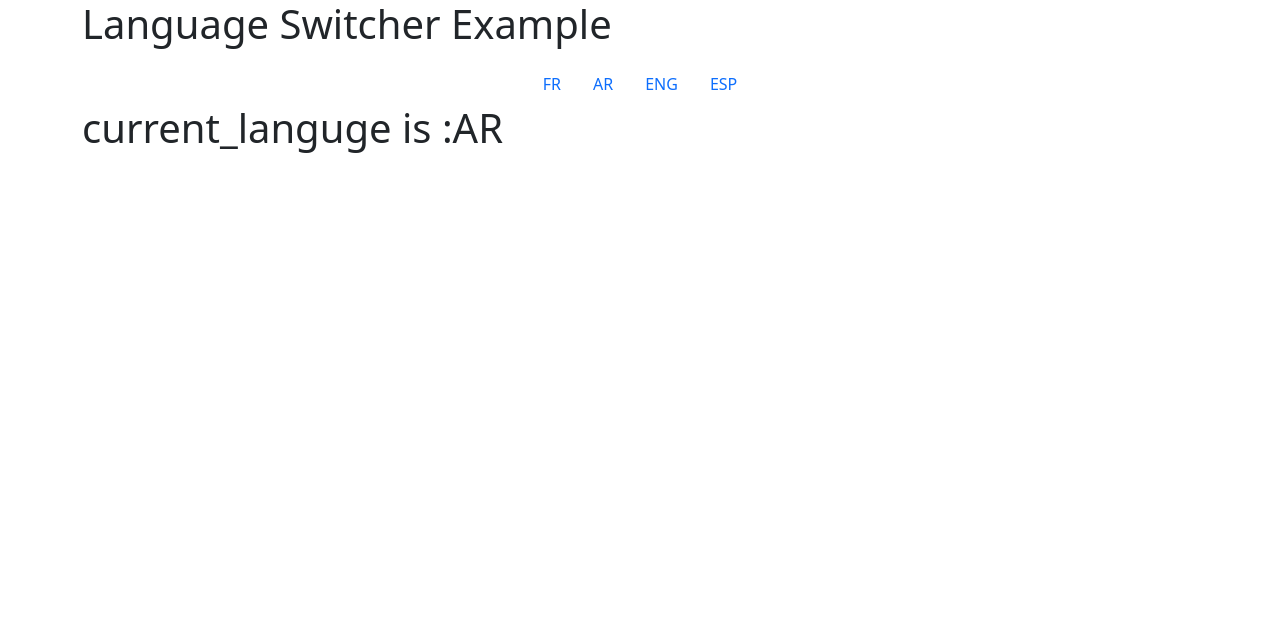
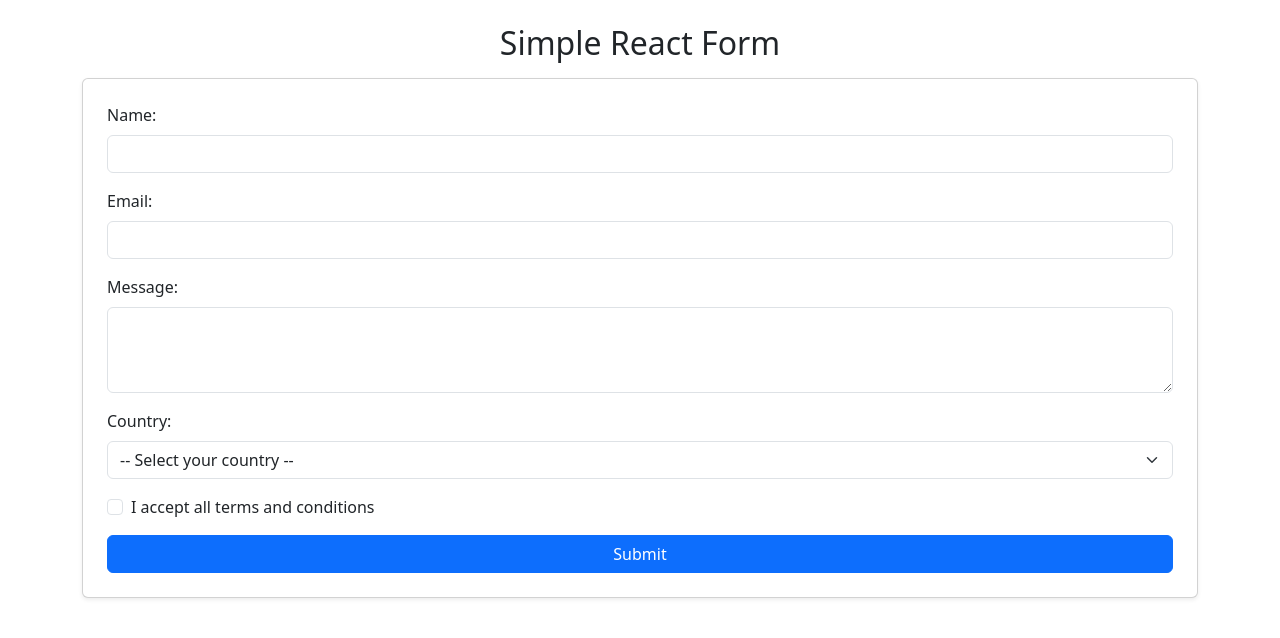
Before and after one commit to Mouha-med-ouchen/react_rep, a React (Create React App) app in the folder myapp/: page / in a window 1280 px wide. Shown: the top 638 px of the page. Built offline with nearby package versions, Linux system fonts and the light colour scheme.

Commit message:
form Validation

```diff
--- /dev/null
+++ b/myapp/src/FormValiation/FormValidation.jsx
@@ -0,0 +1,160 @@
+import { useEffect, useRef, useState } from "react"
+
+export default function FormValidation() {
+
+    const nameField = useRef();
+    const emailField = useRef();
+    const messageField = useRef();
+    const countryField = useRef();
+    const acceptConditonField = useRef();
+    const [errors, setErrors] = useState([]);
+
+    const ValidationForm = () => {
+        const nameValue = nameField.current.value;
+        const emailValue = emailField.current.value;
+        const countryValue = countryField.current.value;
+        const messageValue = messageField.current.value;
+        const acceptValue = acceptConditonField.current.checked;
+
+        let isFormValid = true;
+        setErrors([]); // reset errors at the start
+
+        if (nameValue.trim() === "") {
+            setErrors(prev => [...prev, "Name Required!"]);
+            isFormValid = false;
+        }
+
+        if (emailValue.trim() === "") {
+            setErrors(prev => [...prev, "Email Required!"]);
+            isFormValid = false;
+        } else if (!emailValue.includes("@")) {
+            setErrors(prev => [...prev, "Email not correct!"]);
+            isFormValid = false;
+        }
+
+        if (messageValue.trim() === "") {
+            setErrors(prev => [...prev, "Message Required!"]);
+            isFormValid = false;
+        }
+
+        if (countryValue.trim() === "") {
+            setErrors(prev => [...prev, "Country Required!"]);
+            isFormValid = false;
+        }
+
+        if (!acceptValue) {
+            setErrors(prev => [...prev, "You must accept all conditions!"]);
+            isFormValid = false;
+        }
+
+        return isFormValid; // ✅ return validation result
+    }
+
+
+    const handleSubmit = (e) => {
+        e.preventDefault();
+
+        if (ValidationForm()) {
+            alert("Form submitted successfully ✅");
+
+            nameField.current.value = "";
+            emailField.current.value = "";
+            messageField.current.value = "";
+            countryField.current.value = "";
+            acceptConditonField.current.checked = false;
+
+            setErrors([]);
+        }
+    };
+
+
+
+    return <>
+        <div className="container mt-4">
+            {errors.length > 0 && (
+                <div className="alert alert-danger" role="alert">
+                    <strong>Error:</strong>
+                    <ul className="mt-2 mb-0">
+                        {errors.map((error, key) => (
+                            <li key={key}>{error}</li>
+                        ))}
+                    </ul>
+                </div>
+            )}
+
+            <h2 className="mb-3 text-center">Simple React Form</h2>
+
+            <form className="card p-4 shadow-sm" onSubmit={handleSubmit}>
+                <div className="mb-3">
+                    <label className="form-label">Name:</label>
+                    <input
+                        type="text"
+                        className="form-control"
+                        name="name"
+                        ref={nameField}
+
+                    />
+                </div>
+
+                <div className="mb-3">
+                    <label className="form-label">Email:</label>
+                    <input
+                        type="email"
+                        className="form-control"
+                        name="email"
+                        ref={emailField}
+
+
+                    />
+                </div>
+
+                <div className="mb-3">
+                    <label className="form-label">Message:</label>
+                    <textarea
+                        className="form-control"
+                        name="message"
+                        rows="3"
+                        ref={messageField}
+
+                    ></textarea>
+                </div>
+
+                <div className="mb-3">
+                    <label className="form-label">Country:</label>
+                    <select
+                        className="form-select"
+                        name="country"
+                        ref={countryField}
+
+
+                    >
+                        <option value="">-- Select your country --</option>
+                        <option value="MA">Morocco 🇲🇦</option>
+                        <option value="FR">France 🇫🇷</option>
+                        <option value="US">USA 🇺🇸</option>
+                        <option value="EG">Egypt 🇪🇬</option>
+                        <option value="SA">Saudi Arabia 🇸🇦</option>
+                    </select>
+                </div>
+
+                <div className="form-check mb-3">
+                    <input
+                        type="checkbox"
+                        className="form-check-input"
+                        name="accept"
+                        ref={acceptConditonField}
+
+
+                    />
+                    <label className="form-check-label">
+                        I accept all terms and conditions
+                    </label>
+                </div>
+
+                <button type="submit" className="btn btn-primary w-100">
+                    Submit
+                </button>
+            </form>
+        </div>
+    </>
+}
--- a/myapp/src/index.js
+++ b/myapp/src/index.js
@@ -4,11 +4,11 @@ import './index.css';
 import 'bootstrap/dist/css/bootstrap.min.css';
 import 'bootstrap/dist/js/bootstrap.bundle.min.js';
 
-import Page from './LanguagSwitcher/Page';
+import FormValidation from './FormValiation/FormValidation';
 
 const root = ReactDOM.createRoot(document.getElementById('root'));
 root.render(
   <React.StrictMode>
-    <Page></Page>
+    <FormValidation></FormValidation>
   </React.StrictMode>
 );
```
